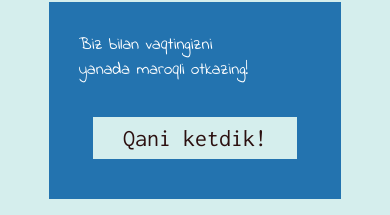
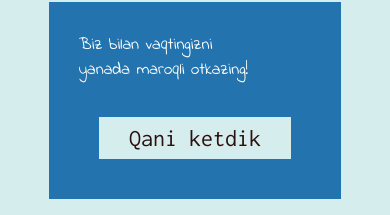
Before and after one commit to thedev25/travel-task, a React (Create React App) app: page / in a window 390 px wide. Shown: the part 98-313 px from the top of the page. Built offline with nearby package versions, Linux system fonts and the light colour scheme; a web font is replaced by a local one.

Commit message:
change buton adn upload netlify

```diff
--- a/src/layout/Header/Header.css
+++ b/src/layout/Header/Header.css
@@ -99,14 +99,16 @@ header section .section__box .item__desk button {
   border: none;
   background-color: var(--bg-color);
 }
-header section .section__box .item__desk a {
+header section .section__box .item__desk .link1 {
   font-family: Inconsolata;
   font-size: 24px;
   color: var(--btn-color);
   color: #2c1010;
   font-weight: 400;
 }
-
+.link2 {
+  display: none;
+}
 /* Section ---- Section ---- Section */
 /* Media--------- Media Media---------- */
 @media screen and (max-width: 992px) {
@@ -218,6 +220,17 @@ header section .section__box .item__desk a {
     width: 120px;
     height: 100px;
   }
+  header section .section__box .item__desk .link1 {
+    display: none;
+  }
+  .link2 {
+    display: block;
+    font-family: Inconsolata;
+    font-size: 24px;
+    color: var(--btn-color);
+    color: #2c1010;
+    font-weight: 400;
+  }
 
   header nav ol {
     display: none;
--- a/src/layout/Header/Header.jsx
+++ b/src/layout/Header/Header.jsx
@@ -70,7 +70,12 @@ function Header() {
                   </p>
                   <div className="item__btn">
                     <button>
-                      <a href="#boglanish">Qani ketdik!</a>
+                      <a className="link1" href="#boglanish">
+                        Qani ketdik!
+                      </a>
+                      <a className="link2" href="#aloqa">
+                        Qani ketdik
+                      </a>
                     </button>
                   </div>
                 </div>
--- a/src/pages/Contact/Contact.jsx
+++ b/src/pages/Contact/Contact.jsx
@@ -23,7 +23,7 @@ function Contact() {
               within the resort. Explore our gated enclave of Cap Cana to find
               golf courses and deep-sea fishing excursions close by.
             </p>
-            <div className="section__form" id="boglanish">
+            <div className="section__form" id="aloqa">
               <input type="text " placeholder="Ismingiz" />
               <input type="number" placeholder="No’meringiz" />
               <input type="submit" disabled="disabled" value="Jo’natish" />
```
